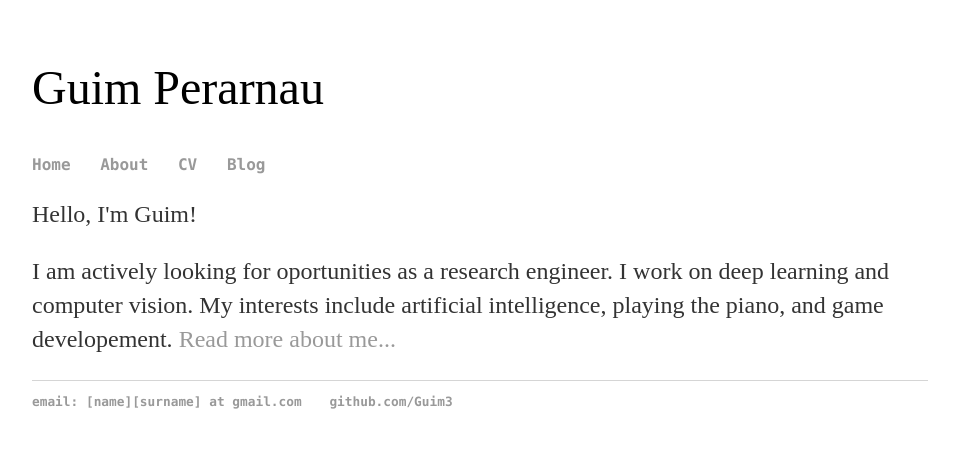
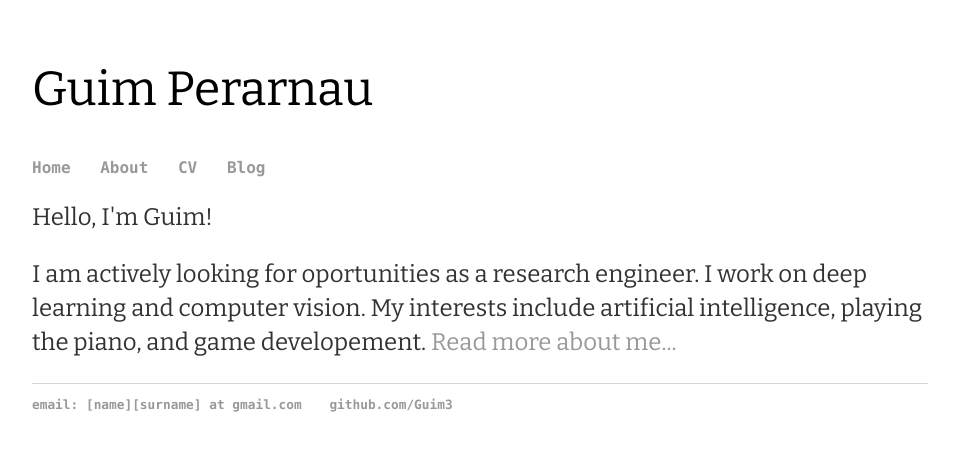
Before and after one commit to Guim3/guim3.github.io, a Jekyll site: the page built from index.html, in a window 1280 px wide. Shown: the top 451 px of the page, without its empty margins (160-1113 px from the left). Built offline with Jekyll 4.4.1, drawn with Linux system fonts in a browser that asks for light colours.

Commit message:
Update default.html

```diff
--- a/_layouts/default.html
+++ b/_layouts/default.html
@@ -3,6 +3,8 @@
 		<head>
 			<title>{{ page.title }}</title>
 			<!-- link to main stylesheet -->
+			<link rel="stylesheet" type="text/css" href="//fonts.googleapis.com/css?family=Bitter" />
+			<link rel='stylesheet' href='//fonts.googleapis.com/css?family=Bitter' type='text/css' />
 			<link rel="stylesheet" type="text/css" href="/css/main.css">
 		</head>
 		<body>
```
